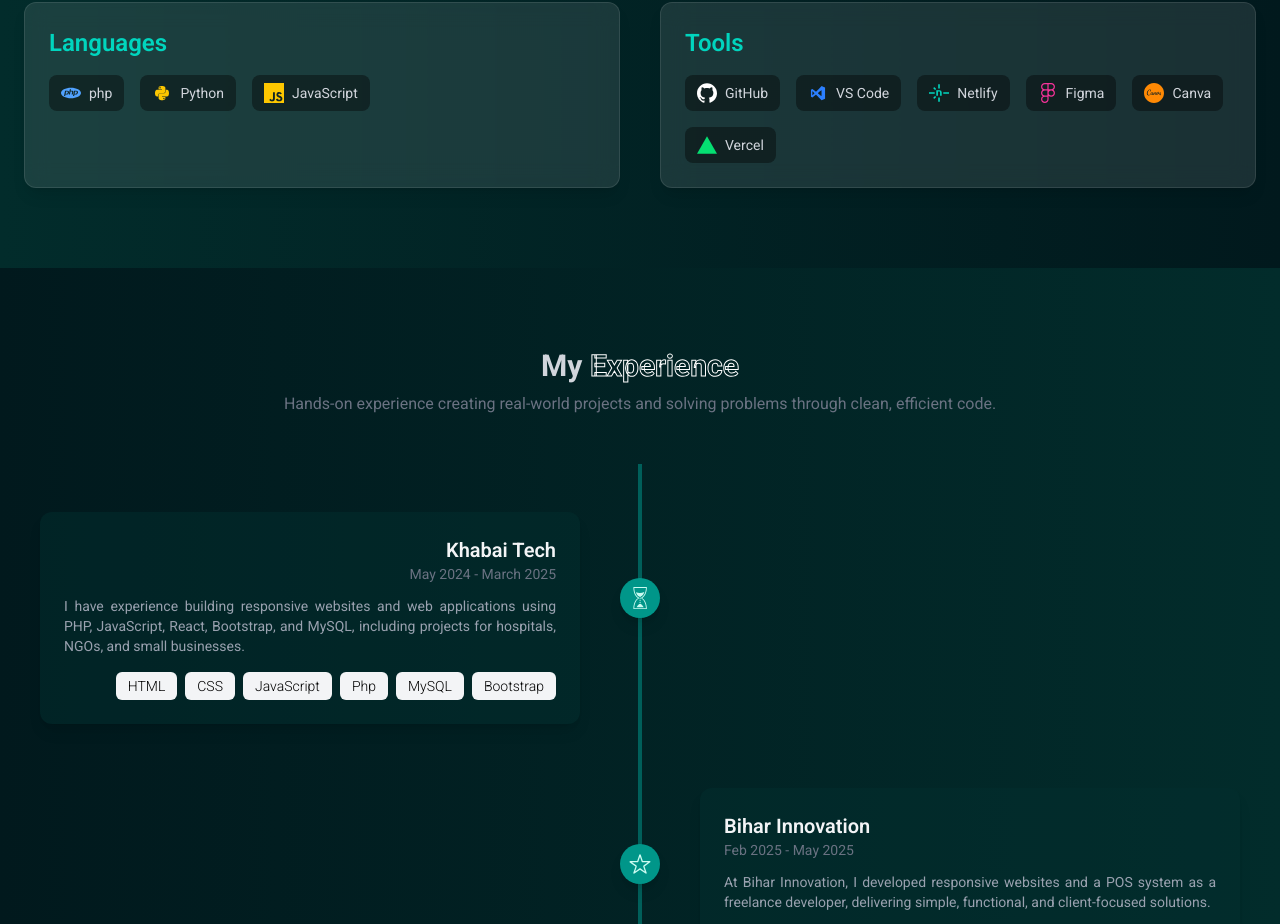
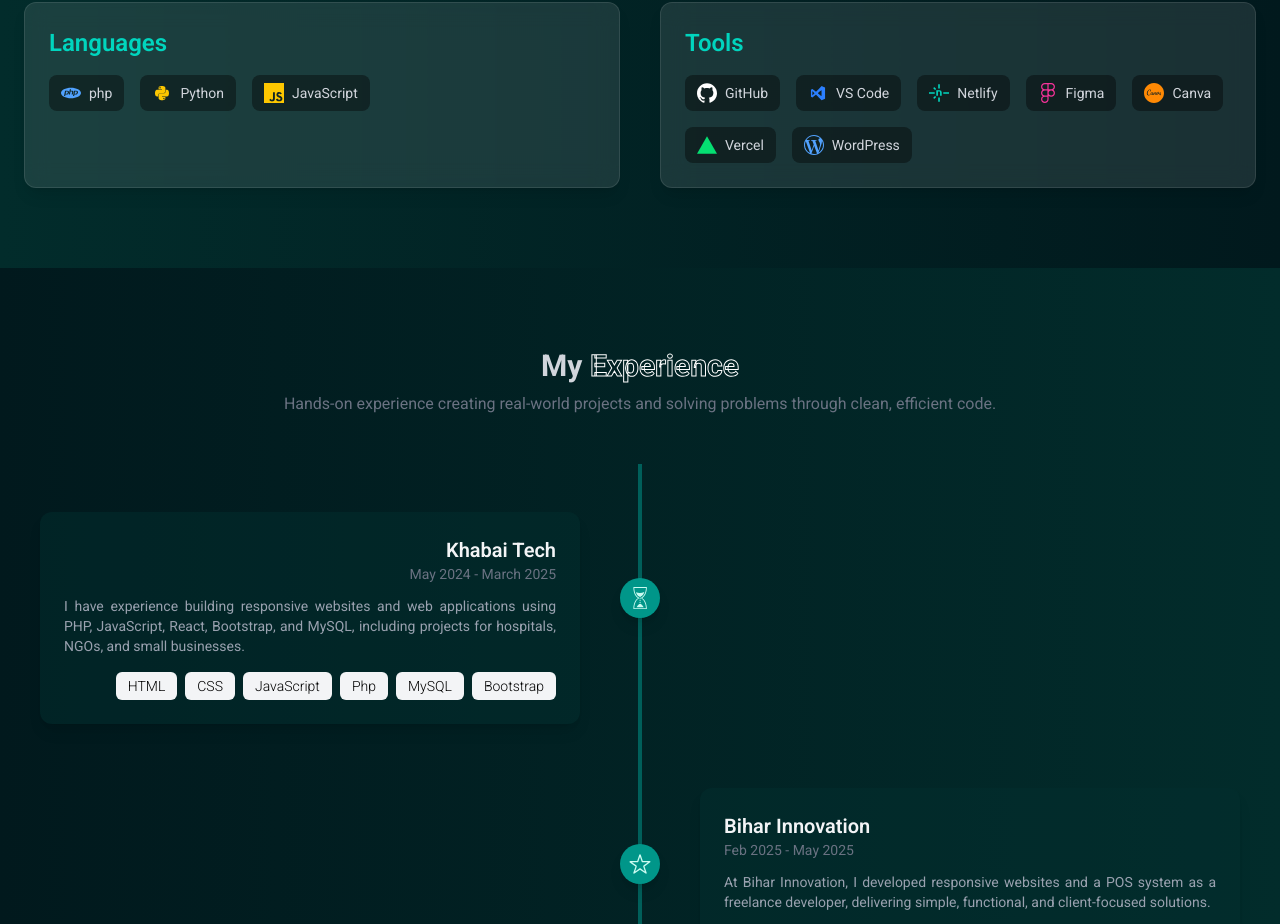
Before and after one commit to anmol0k/My-Portfolio, a React (Vite) app: page / in a window 1280 px wide. Shown: the part 2058-2982 px from the top of the page. Built offline with nearby package versions, Linux system fonts and the light colour scheme.

Commit message:
Update data.jsx

```diff
--- a/src/data/data.jsx
+++ b/src/data/data.jsx
@@ -30,6 +30,7 @@ import {
   SiMongodb,
   SiMysql,
   SiNetlify,
+  SiWordpress,
   SiPostgresql,
   SiPostman,
   SiRedux,
@@ -97,6 +98,7 @@ export const skillsData = [
       { name: "Figma", icon: <SiFigma className="text-pink-500" /> },
       { name: "Canva", icon: <SiCanva className="text-orange-400" /> },
       { name: "Vercel", icon: <SiVercel className="text-green-400" /> },
+      { name: "WordPress", icon: <SiWordpress className="text-blue-400" /> },
     ],
   },
 ];
```
